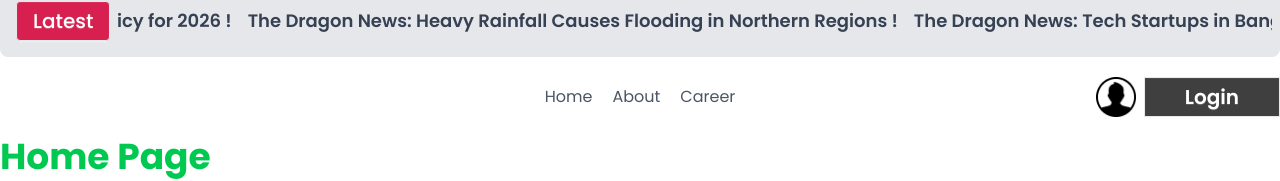
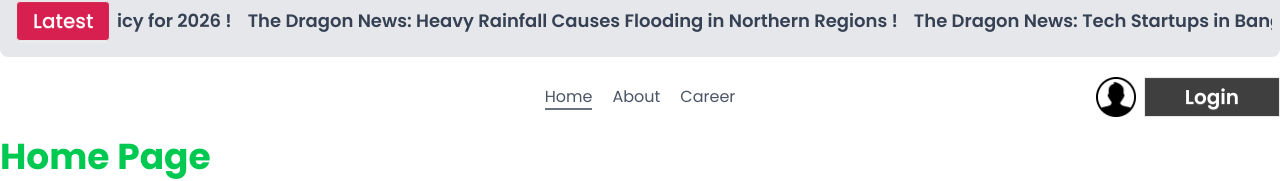
Before and after one commit to IamPial/dragon-news, a Next.js app: page / in a window 1280 px wide. Shown: the part 209-390 px from the top of the page. Built offline with nearby package versions, Linux system fonts and the light colour scheme.

Commit message:
render NavLink components here

```diff
--- a/src/components/shared/Navbar.jsx
+++ b/src/components/shared/Navbar.jsx
@@ -1,6 +1,7 @@
 import Link from "next/link";
 import userAvatar from "@/assets/user.png";
 import Image from "next/image";
+import NavLink from "./NavLink";
 
 const Navbar = () => {
   return (
@@ -8,13 +9,13 @@ const Navbar = () => {
       <div></div>
       <ul className="flex items-center justify-center gap-5 text-gray-600 ">
         <li>
-          <Link href={"/"}>Home</Link>
+          <NavLink href={"/"}>Home</NavLink>
         </li>
         <li>
-          <Link href={"/about-us"}>About</Link>
+          <NavLink href={"/about-us"}>About</NavLink>
         </li>
         <li>
-          <Link href={"/career"}>Career</Link>
+          <NavLink href={"/career"}>Career</NavLink>
         </li>
       </ul>
       <div className="flex items-center justify-end gap-2 ">
```
